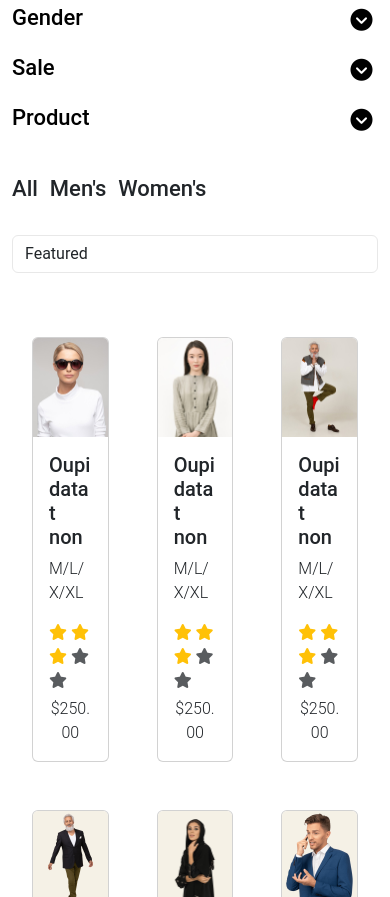
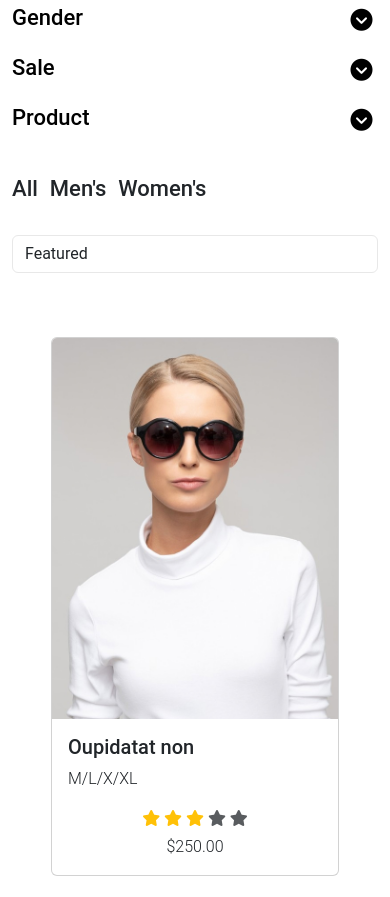
Before and after one commit to taherantar/Zay-Shop, a plain HTML site: page public/shop.html in a window 390 px wide. Shown: the part 203-1100 px from the top of the page. Drawn offline with nearby package versions, Linux system fonts and the light colour scheme.

Commit message:
Rev shop page

```diff
--- a/js/session.js
+++ b/js/session.js
@@ -10,7 +10,7 @@
         for (let index = 0; index < myResponse.length; index++) {
             const product = myResponse[index];
             myOutput.innerHTML += `
-            <div class="col-4 g-5 d-flex justify-content-center">
+            <div class="col-md-4 g-5 d-flex justify-content-center">
                 <div class="card" style="width: 18rem;">
                     <img src="${product.category.image}" class="card-img-top" alt="...">
                     <div class="card-body">
```
Also changed, not shown: src/sass/style.scss (line endings or trailing spaces), 1 other file.
